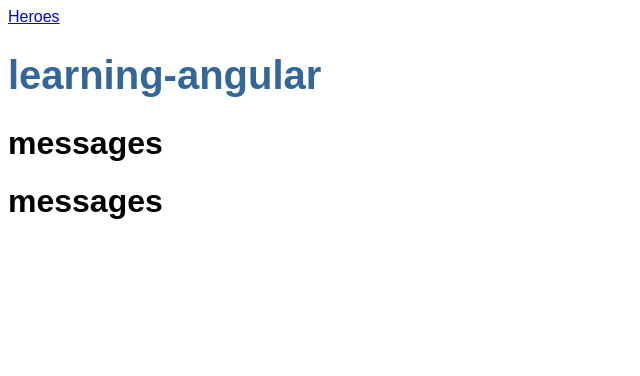
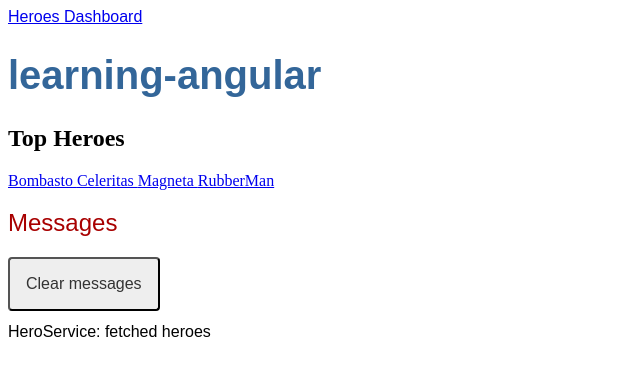
Before and after one commit to abhithory/basic-app-angular, an Angular app: page /dashboard in a window 1280 px wide. Before the commit this address led to /. Shown: the top 376 px of the page, without its empty margins (0-640 px from the left). Built offline with nearby package versions, Linux system fonts and the light colour scheme.

Commit message:
hero details added

```diff
--- a/src/app/app.routes.ts
+++ b/src/app/app.routes.ts
@@ -1,6 +1,11 @@
 import { Routes } from '@angular/router';
 import { HeroesComponent } from './heroes/heroes.component';
+import { DashboardComponent } from './dashboard/dashboard.component';
+import { HeroDetailsComponent } from './hero-details/hero-details.component';
 
 export const routes: Routes = [
+    { path: "", redirectTo: "/dashboard", pathMatch: "full" },
     { path: "heroes", component: HeroesComponent },
+    { path: "dashboard", component: DashboardComponent },
+    { path: "details/:id", component: HeroDetailsComponent },
 ];
--- /dev/null
+++ b/src/app/dashboard/dashboard.component.html
@@ -0,0 +1,6 @@
+<h2>Top Heroes</h2>
+<div class="heroes-menu">
+    <a *ngFor="let hero of heroes" routerLink="/details/{{hero.id}}">
+        {{hero.name}}
+    </a>
+</div>
--- /dev/null
+++ b/src/app/dashboard/dashboard.component.ts
@@ -0,0 +1,35 @@
+import { Component, OnInit } from '@angular/core';
+import { Hero } from '../hero';
+import { HeroService } from '../hero.service';
+import { CommonModule } from '@angular/common';
+import { RouterLink } from '@angular/router';
+
+@Component({
+  selector: 'app-dashboard',
+  standalone: true,
+  imports: [CommonModule, RouterLink],
+  templateUrl: './dashboard.component.html',
+  styleUrl: './dashboard.component.scss'
+})
+export class DashboardComponent implements OnInit {
+
+  heroes: Hero[] = [];
+
+  constructor(private heroService: HeroService) { }
+
+
+  ngOnInit(): void {
+    this.getHeroes()
+  }
+
+  getHeroes(): void {
+    this.heroService.getHeroes()
+      .subscribe(heroes => {
+        console.log(heroes);
+
+        this.heroes = heroes.slice(1, 5)
+      });
+  }
+
+
+}
--- a/src/app/hero-details/hero-details.component.html
+++ b/src/app/hero-details/hero-details.component.html
@@ -9,3 +9,6 @@
     </div>
 
 </div>
+
+
+<h1>hero detials</h1>
--- a/src/app/messages/messages.component.html
+++ b/src/app/messages/messages.component.html
@@ -1,7 +1,3 @@
-<h1>messages</h1>
-
-
-
 <div *ngIf="messageService.messages.length">
 
     <h2>Messages</h2>
@@ -9,6 +5,3 @@
     <div *ngFor='let message of messageService.messages'> {{message}} </div>
 
 </div>
-
-
-<h1>messages</h1>
--- a/src/app/navigation/navigation.component.html
+++ b/src/app/navigation/navigation.component.html
@@ -2,4 +2,8 @@
     <a routerLink="/heroes">
         Heroes
     </a>
+    <a routerLink="/dashboard">
+        Dashboard
+    </a>
+
 </nav>
```
Also changed, not shown: src/app/dashboard/dashboard.component.scss (added), 1 other file (tests, documents, lock files or other folders).
